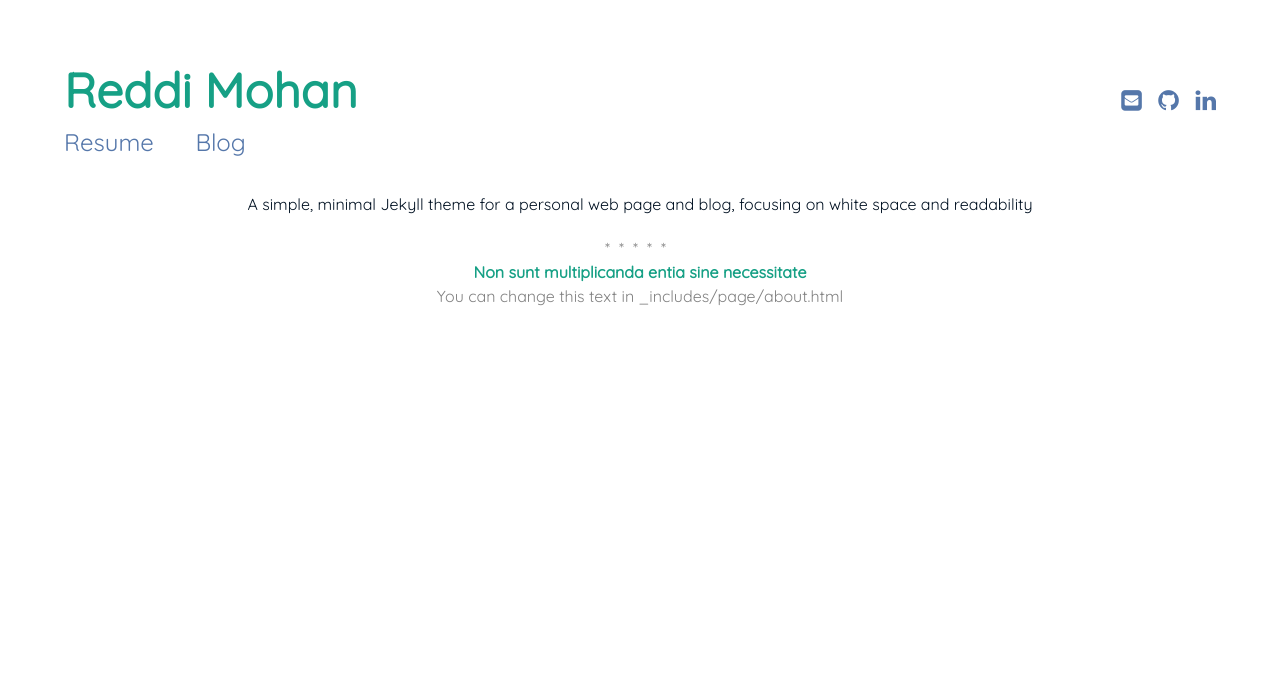
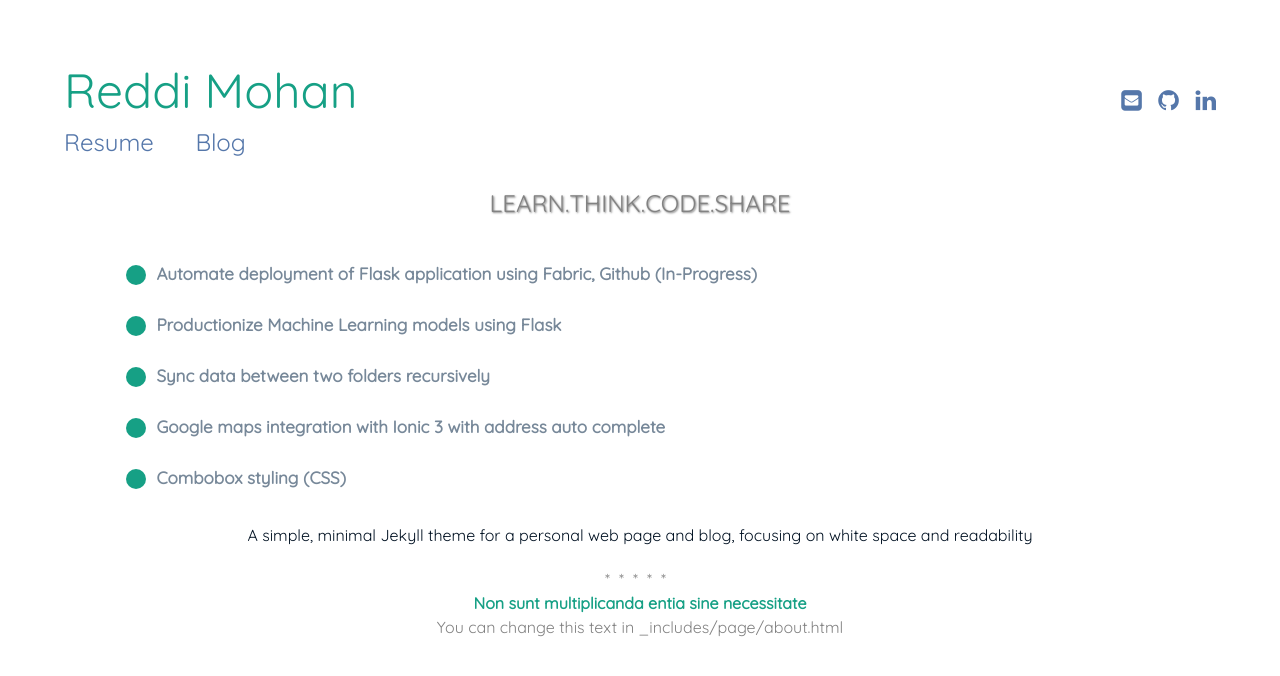
Before and after one commit to doing007/doing007.github.io, a Jekyll site: the page built from index.md, in a window 1280 px wide. Shown: the top 676 px of the page. Built offline with Jekyll 4.4.1, drawn with Linux system fonts in a browser that asks for light colours.

Commit message:
updated readme file and the Github repo link

```diff
--- a/assets/css/main.css
+++ b/assets/css/main.css
@@ -57,7 +57,7 @@
 
   .logo {
     font-size: 300%;
-    font-weight: 700;
+    font-weight: 500;
     color: #16a085;
     display: block; }
 
@@ -100,6 +100,7 @@
   .page-title__subtitle {
     font-weight: 400;
     font-size: 75%;
+    text-shadow: 1px 1px 2px rgba(3,3,3,0.5);
     color: #828282; }
 
 /* =Post teasers *//*************************************************************/
@@ -439,3 +440,41 @@
   /* Custom */
   .go-home {
     text-align: center; }
+
+/* Un ordered list styles in the home page - MO start */
+/* Unordered list style */
+.wrapper ul.ast-content-ul-list {
+  margin-left:1.4em;
+}
+.wrapper ul.ast-content-ul-list li {
+  position: relative;
+  padding-left: 30px;
+  list-style: none;
+  line-height: 3;
+}
+.wrapper ul.ast-content-ul-list li a {
+  color: lightslategray;
+  font-size: 17px;
+}
+.wrapper ul.ast-content-ul-list li:after{
+  position: absolute;
+  top: -webkit-calc( 50% - -1px);
+  top: calc( 50% - -1px);
+  left: 0;
+  width: 20px;
+  height: 20px;
+  margin-top: -10px;
+  /* padding-top: 2px; */
+  color: #fff;
+  text-align:center;
+  background-color: #16a085;
+  content: "\e900";
+  /* font-size: 10px; */
+  font-size: 1px;
+  font-family: 'Astra';
+  -webkit-border-radius: 50%;
+  border-radius: 50%;
+  -webkit-transform: rotate(270deg);
+  -ms-transform: rotate(270deg);
+  transform: rotate(270deg);
+}
--- a/index.md
+++ b/index.md
@@ -1,13 +1,47 @@
 ---
 layout: page
-<!-- title: Reddi Mohan -->
-<!-- subtitle: Python Developer -->
+title:
+subtitle: LEARN.THINK.CODE.SHARE
 sitemap:
   priority: 0.9
 ---
 
 <!-- <img src="{{ '/assets/img/pudhina.jpg' | prepend: site.baseurl }}" id="about-img"> -->
 
+<ul class="ast-content-ul-list">
+  <li>
+    <a href="https://reddimohan.github.io/flask-auto-deploy-with-fabric-python">
+      Automate deployment of Flask application using Fabric, Github (In-Progress)
+    </a>
+  </li>
+
+  <li>
+    <a href="https://reddimohan.github.io/productionize-ml-model">
+      Productionize Machine Learning models using Flask
+    </a>
+  </li>
+
+  <li>
+    <a href="https://reddimohan.github.io/python-script-to-sync">
+      Sync data between two folders recursively
+    </a>
+  </li>
+
+  <li>
+    <a href="https://reddimohan.github.io/ionic-3-google-maps-autocomplete">
+      Google maps integration with Ionic 3 with address auto complete
+    </a>
+  </li>
+
+  <li>
+    <a href="https://reddimohan.github.io/styling-combobox-with-css">
+      Combobox styling (CSS)
+    </a>
+  </li>
+
+</ul>
+
+
 <div id="describe-text">
 	<p>A simple, minimal Jekyll theme for a personal web page and blog, focusing on white space and readability</p>
 </div>
```
